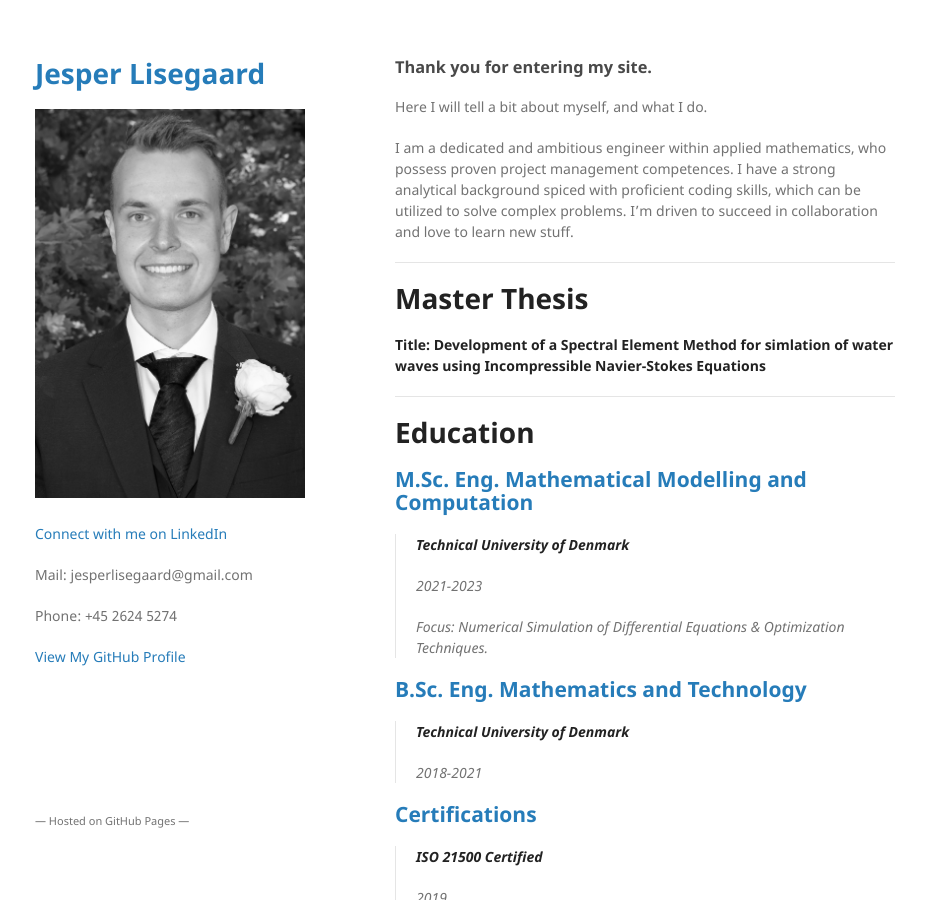
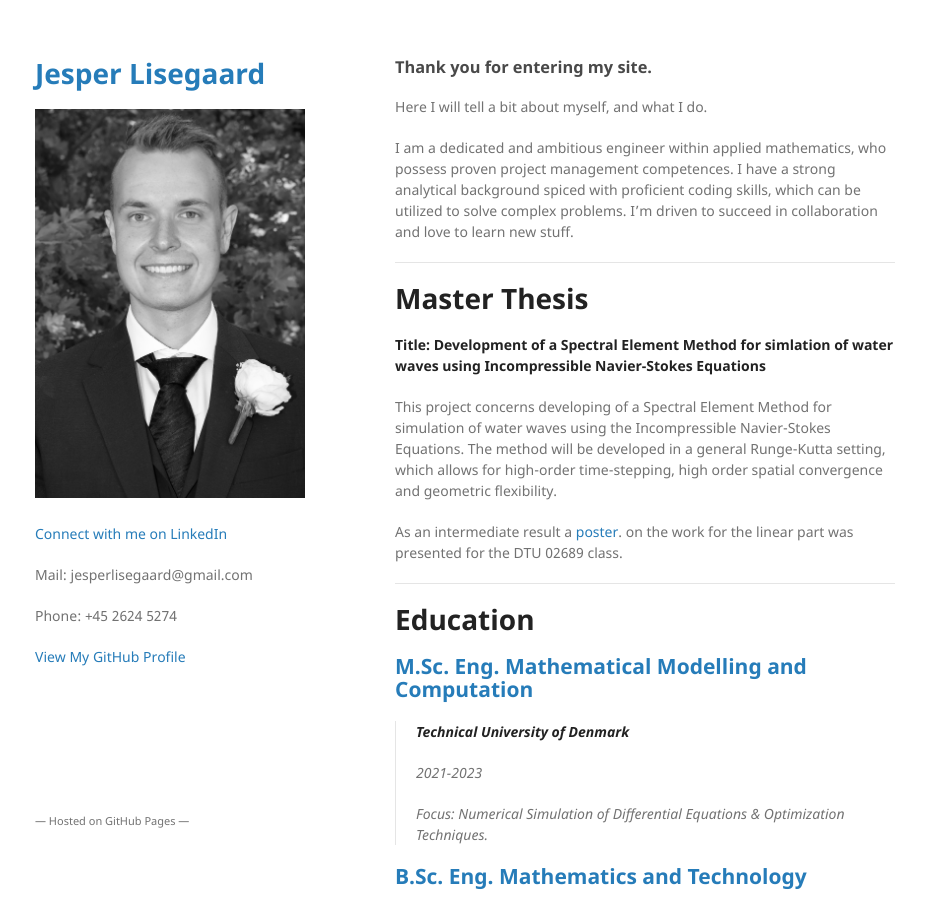
Before and after one commit to JLisegaard/jlisegaard.github.io, a Jekyll site: the page built from index.md, in a window 1280 px wide and 900 px high. Shown: the whole window, without its empty margins (175-1101 px from the left). Built offline with Jekyll 4.4.1, drawn with Linux system fonts in a browser that asks for light colours.

Commit message:
incl poster

```diff
--- a/index.md
+++ b/index.md
@@ -15,6 +15,10 @@ I am a dedicated and ambitious engineer within applied mathematics, who possess
 # Master Thesis
 
 **Title: Development of a Spectral Element Method for simlation of water waves using Incompressible Navier-Stokes Equations**
+
+This project concerns developing of a Spectral Element Method for simulation of water waves using the Incompressible Navier-Stokes Equations. The method will be developed in a general Runge-Kutta setting, which allows for high-order time-stepping, high order spatial convergence and geometric flexibility.
+
+As an intermediate result a [poster](./NSE_Poster_linear.html). on the work for the linear part was presented for the DTU 02689 class.
 
 * * *
 
```
Also changed, not shown: NSE_Poster_linear.md (added, +12 -0 lines), 1 other file.
